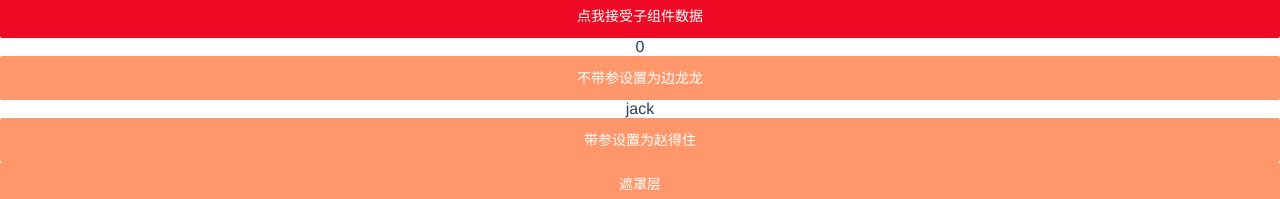
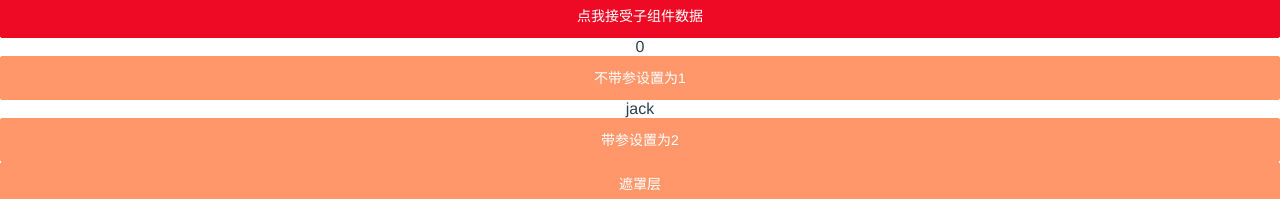
Before and after one commit to github-bian/vueDemo, a Vue app: page / in a window 1280 px wide. Shown: the part 318-517 px from the top of the page. Built offline with nearby package versions, Linux system fonts and the light colour scheme.

Commit message:
refactor(Home.vue): 修改按钮文本为更简洁的数字表示
将"不带参设置为边龙龙"改为"不带参设置为1"，"带参设置为赵得住"改为"带参设置为2"，使界面更简洁

```diff
--- a/src/views/Home.vue
+++ b/src/views/Home.vue
@@ -7,9 +7,9 @@
 
     <van-button type="danger" class="button" @click="run">点我接受子组件数据</van-button>
     <div>{{ age }}</div>
-    <van-button type="warning" @click="setNameBian">不带参设置为边龙龙</van-button>
+    <van-button type="warning" @click="setNameBian">不带参设置为1</van-button>
     <div>{{ username }}</div>
-    <van-button type="warning" @click="setNameZhao">带参设置为赵得住</van-button>
+    <van-button type="warning" @click="setNameZhao">带参设置为2</van-button>
 
     <van-button type="warning" @click="showT">遮罩层</van-button>
     <van-overlay :show="show" @click="show = false">
```
